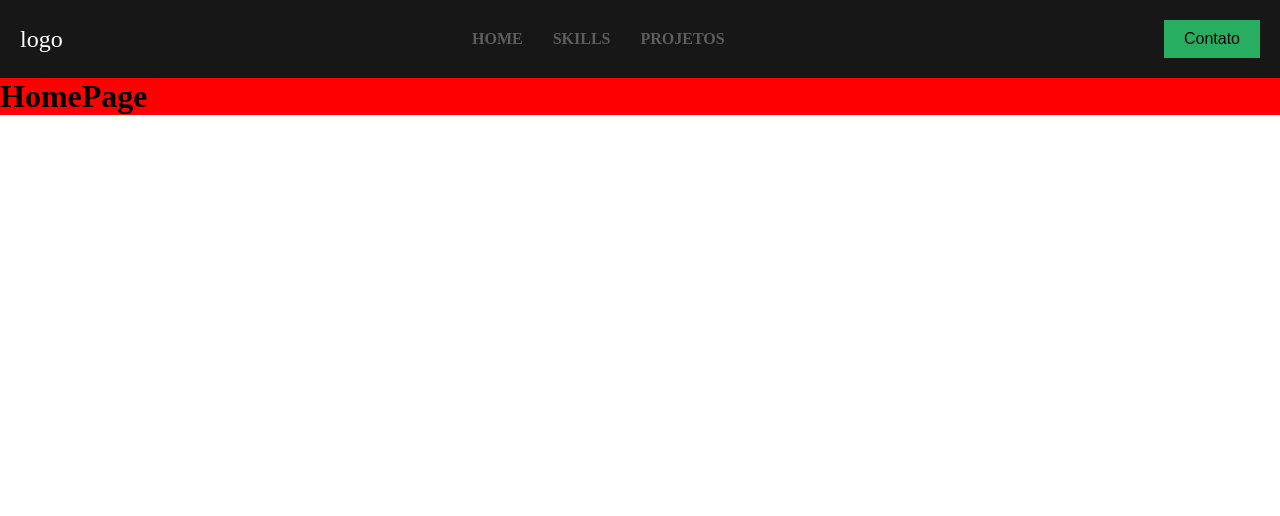
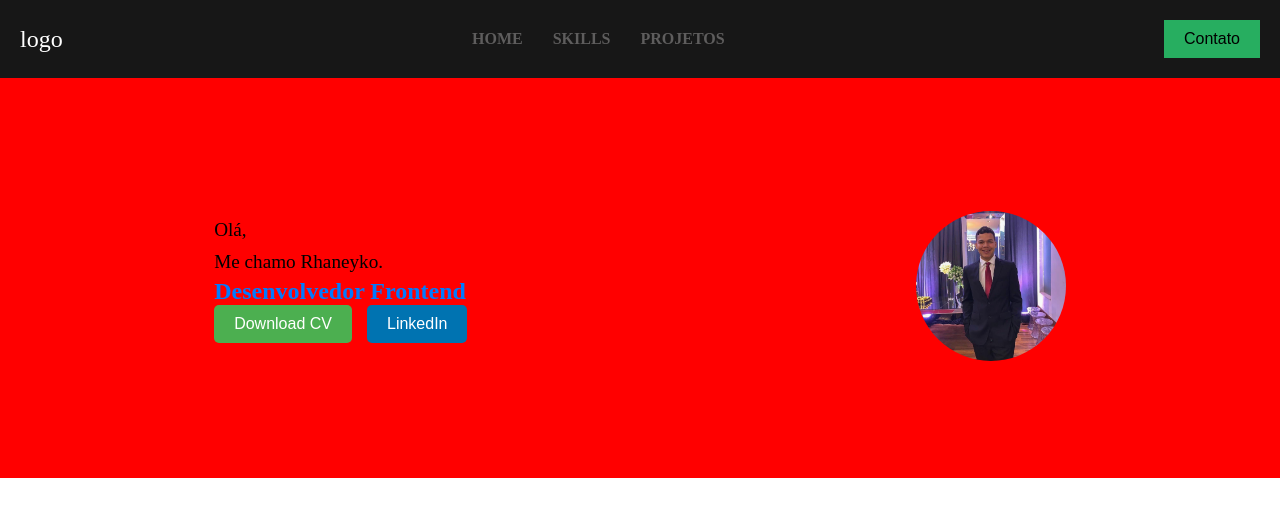
Before and after one commit to rhaneyko/rhaneyko--portfolio, a React (Create React App) app: page / in a window 1280 px wide. Shown: the top 516 px of the page. Built offline with nearby package versions, Linux system fonts and the light colour scheme.

Commit message:
HomePage commit

```diff
--- a/src/components/Pages/HomePage/index.js
+++ b/src/components/Pages/HomePage/index.js
@@ -1,14 +1,33 @@
-import React from 'react'
+import React from "react";
 
-import './styles.css'
+import "./styles.css";
+import ProfileImage from "../../Assets/Images/profile__image.jpg";
 
 const HomePage = () => {
   return (
-    <div className='Container'>
-        <h1>HomePage</h1>
-    </div>
-  )
-}
+    <div className="container">
+
+      <div className="greetings">
+        <span className="greetings__text">Olá,</span>
+        <span className="greetings__text">Me chamo Rhaneyko.</span>
+        <span className="greetings__role">Desenvolvedor Frontend</span>
+
+      <div className="buttons">
+        <button className="buttons__cv">Download CV</button>
+        <button className="buttons__linkedin">LinkedIn</button>
+      </div>
+      </div>
 
 
+      <div className="profile">
+        <img
+          className="profile__image"
+          src={ProfileImage}
+          alt="Foto de perfil"
+        />
+      </div>
+    </div>
+  );
+};
+
 export default HomePage;
--- a/src/components/Pages/HomePage/styles.css
+++ b/src/components/Pages/HomePage/styles.css
@@ -1,3 +1,62 @@
-.Container{
+.container {
+    display: flex;
+    flex-direction: row;
+    justify-content: space-around;
+    align-items: center;
+
+    height: 50vh;
+    gap: 20px;
+
     background-color: red;
-}
+  }
+
+  .greetings {
+    display: flex;
+    flex-direction: column;
+  }
+
+  .greetings__text {
+    font-size: 1.2rem;
+    margin: 5px 0;
+  }
+
+  .greetings__role {
+    font-size: 1.5rem;
+    font-weight: bold;
+    color: #007bff;
+  }
+
+  .buttons {
+    display: flex;
+    gap: 15px;
+  }
+
+  .buttons__cv,
+  .buttons__linkedin {
+    padding: 10px 20px;
+    font-size: 1rem;
+    cursor: pointer;
+    border: none;
+    border-radius: 5px;
+  }
+
+  .buttons__cv {
+    background-color: #4caf50;
+    color: #fff;
+  }
+
+  .buttons__linkedin {
+    background-color: #0073b1;
+    color: #fff;
+  }
+
+  .profile {
+    margin-top: 20px;
+  }
+
+  .profile__image {
+    width: 150px;
+    height: 150px;
+    border-radius: 50%;
+    object-fit: cover;
+  }
```
Also changed, not shown: src/components/Assets/Images/profile__image.jpg (added).
